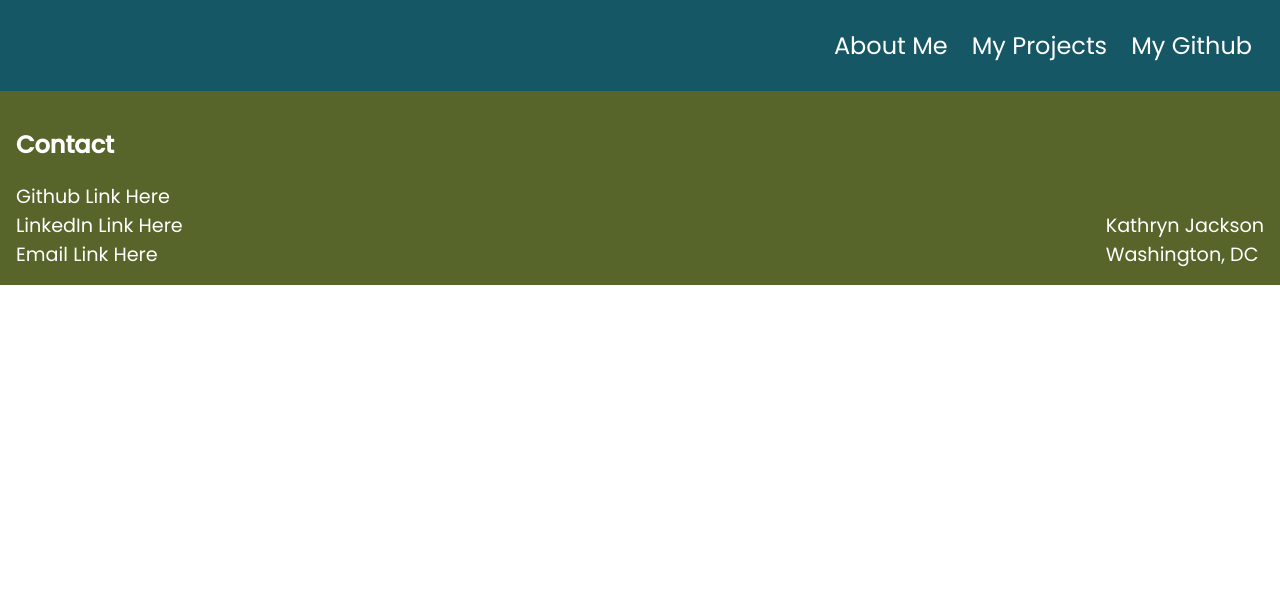
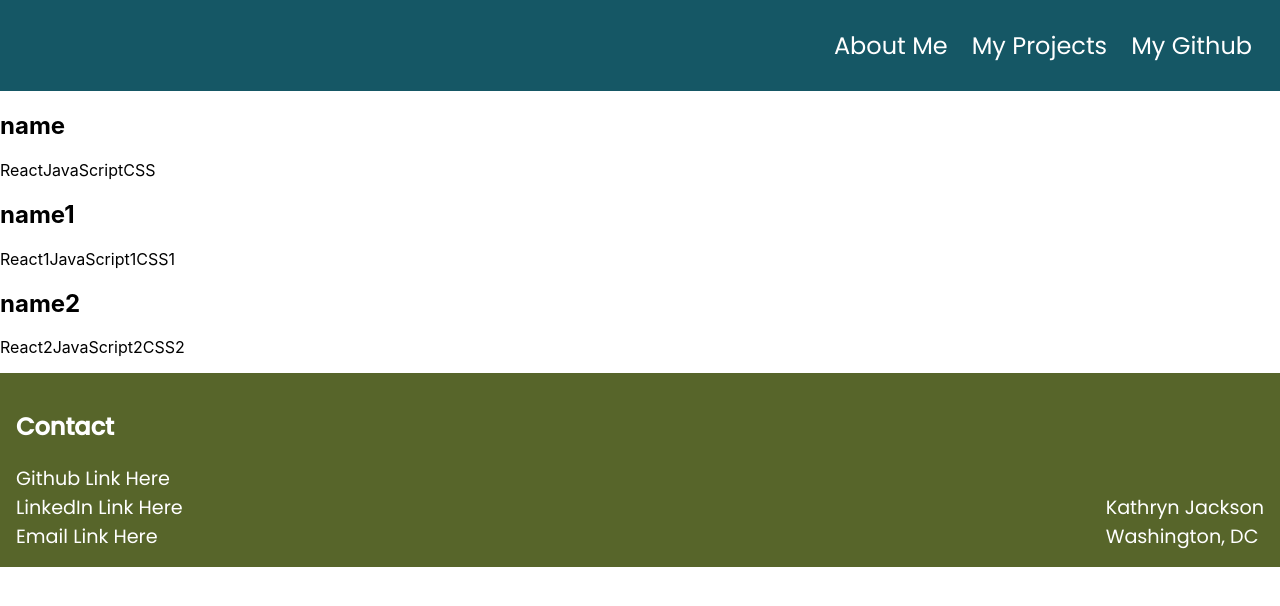
Before and after one commit to kathrynljackson/personal-website, a React (Create React App) app: page /myprojects in a window 1280 px wide. Shown: the top 606 px of the page. Built offline with nearby package versions, Linux system fonts and the light colour scheme.

Commit message:
Successfully render project data in myProjects

```diff
--- a/src/MyProjects/MyProjects.js
+++ b/src/MyProjects/MyProjects.js
@@ -1,20 +1,26 @@
 import './MyProjects.css'
 import React from 'react';
 import { Component } from 'react';
+import myProjectsList from './MyProjectsList.js';
+
 
 class MyProjects extends Component {
     constructor() {
         super()
-        this.state={
-
-        }
+        this.state = {myProjectsList};
     }
 
     render(){
+        console.log(this.state.myProjectsList)
         return(
-            <div>
-
-            </div>
+            <main className = 'project-main'>
+                {this.state.myProjectsList.map((project, index) => {
+                    return <section key={index} className='project-section'>
+                    <h1 key={project.projectName} className='project-title'>{ project.projectName }</h1>
+                    <p key={project.createdUsing}className='created-using'>{ project.createdUsing }</p>
+                    </section>
+                })}
+            </main>
         )
     }
 }
--- a/src/MyProjects/MyProjectsList.js
+++ b/src/MyProjects/MyProjectsList.js
@@ -1,21 +1,25 @@
-export default myProjectsList = [
+const myProjectsList = [
     {
         projectName: 'name',
+        projectDescription: 'description1',
         projectLink: 'link',
         projectImage: 'imagelink',
         createdUsing: ['React', 'JavaScript', 'CSS']
     },
     {
         projectName: 'name1',
+        projectDescription: 'description2',
         projectLink: 'link1',
         projectImage: 'imagelink1',
         createdUsing: ['React1', 'JavaScript1', 'CSS1']
     },
     {
         projectName: 'name2',
+        projectDescription: 'description3',
         projectLink: 'link2',
         projectImage: 'imagelink2',
         createdUsing: ['React2', 'JavaScript2', 'CSS2']
     }
+]
 
-]
+export default myProjectsList
```
